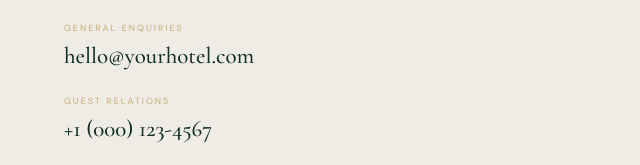
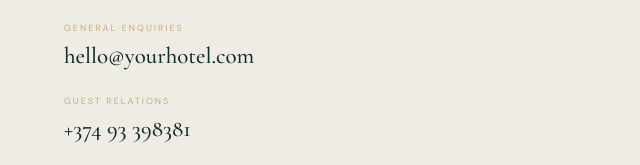
Before and after one commit to hovsepyanhanna/Elegance-grand-hotel, a plain HTML site: page index.html in a window 1280 px wide. Shown: the part 10104-10269 px from the top of the page, 0-640 px from the left. Drawn offline with nearby package versions, Linux system fonts and the light colour scheme.

Commit message:
Update Guest Relations contact number

```diff
--- a/index.html
+++ b/index.html
@@ -472,7 +472,7 @@ footer li a:hover{color:var(--gold)}
     <h3 class="section-title" style="font-size:40px">Get in Touch</h3>
     <p>Every meaningful experience begins with a conversation. Reach out to our team and let us help you discover the world of ÉLÉGANCE.</p>
     <div class="contact-detail"><small>General Enquiries</small><strong>hello@yourhotel.com</strong></div>
-    <div class="contact-detail"><small>Guest Relations</small><strong>+1 (000) 123-4567</strong></div>
+    <div class="contact-detail"><small>Guest Relations</small><strong>+374 93 398381</strong></div>
     <div class="contact-detail"><small>Location</small><strong>Your Destination, Worldwide</strong></div>
     <a href="#home" class="btn btn-outline" style="color:var(--green);border-color:var(--green);margin-top:10px">Back to Top ↑</a>
    </div>
```
